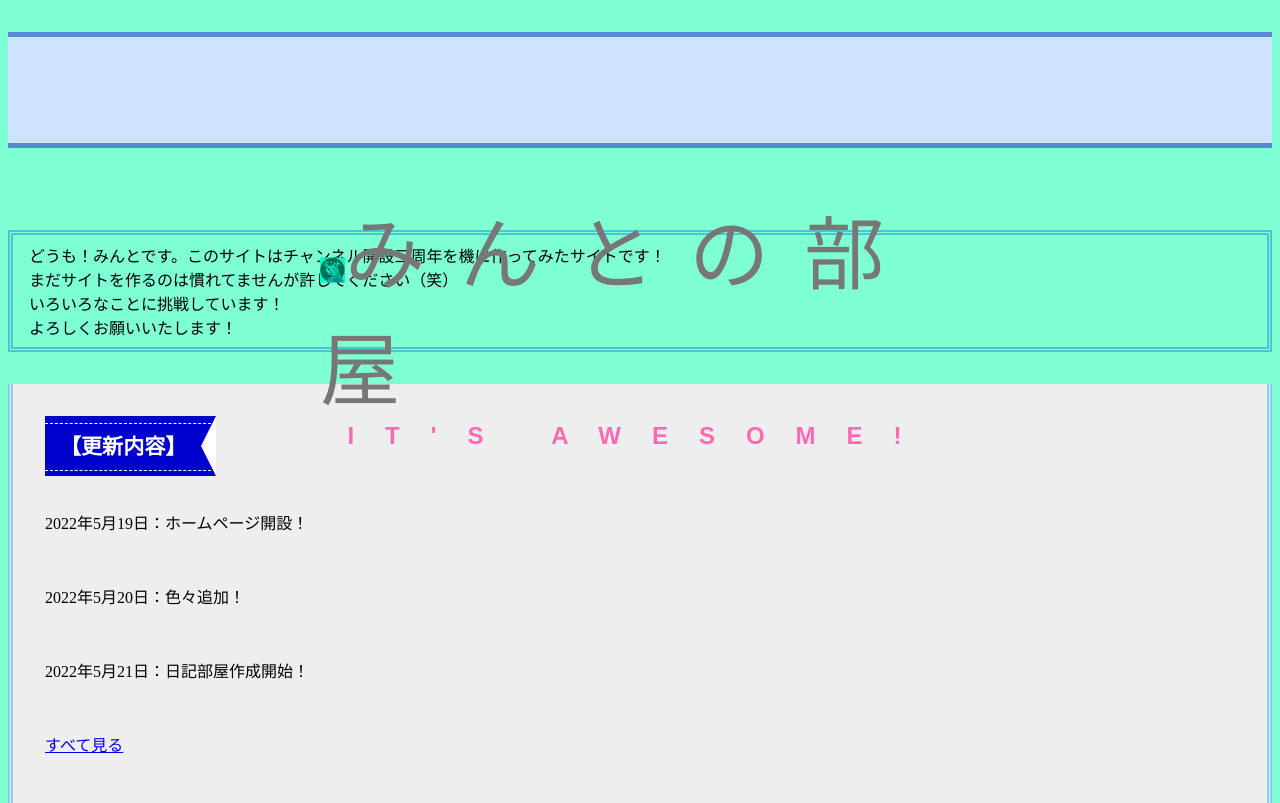
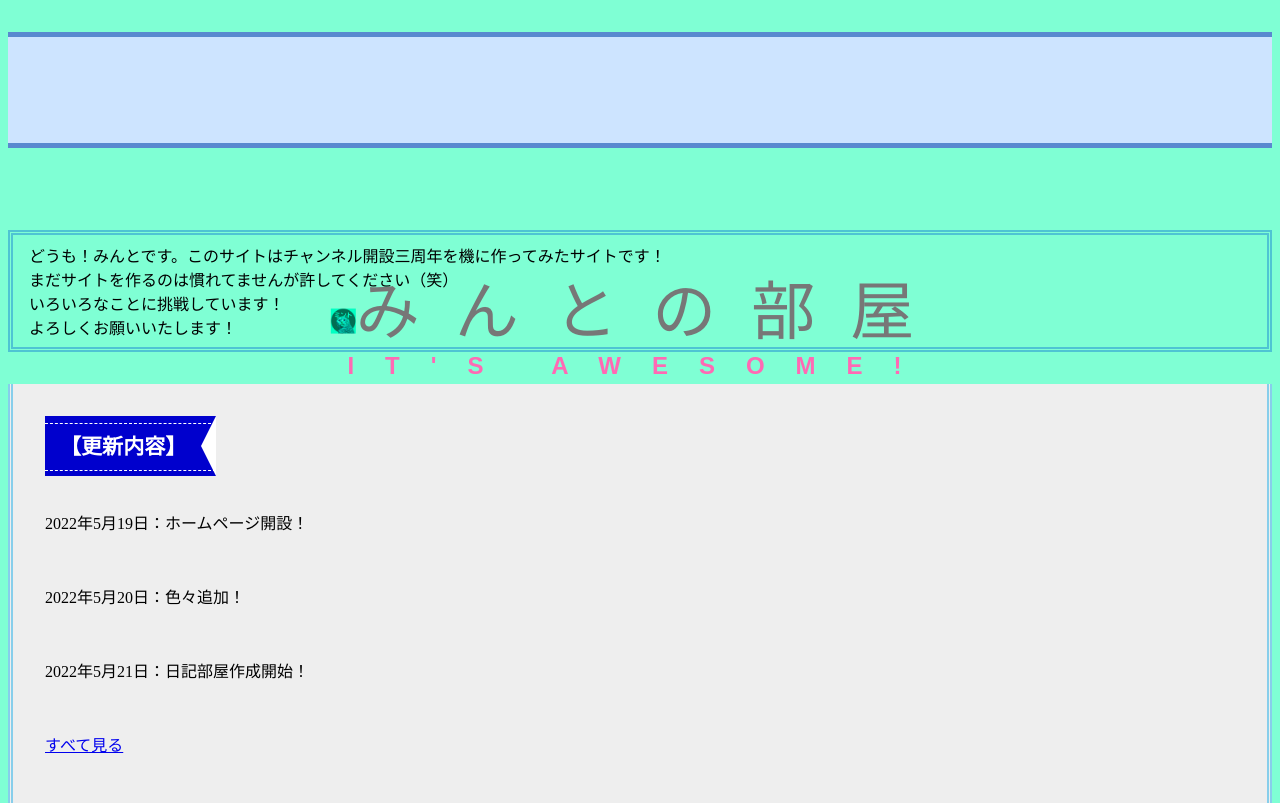
Before and after one commit to minntogames/minntogames.github.io, a PHP site: page / in a window 1280 px wide. Shown: the top 803 px of the page. Run offline with PHP 8.4, Linux system fonts and the light colour scheme; some libraries are stand-ins or nearby versions.

Commit message:
Update style.css

```diff
--- a/style.css
+++ b/style.css
@@ -26,7 +26,7 @@
 
 .main-heading-primary {
   display: block;
-  font-size: 5.0rem;
+  font-size: 4.0rem;
   font-weight: 400;
   letter-spacing: 35px;
   animation: moveInLeft 1s ease-out;
```
